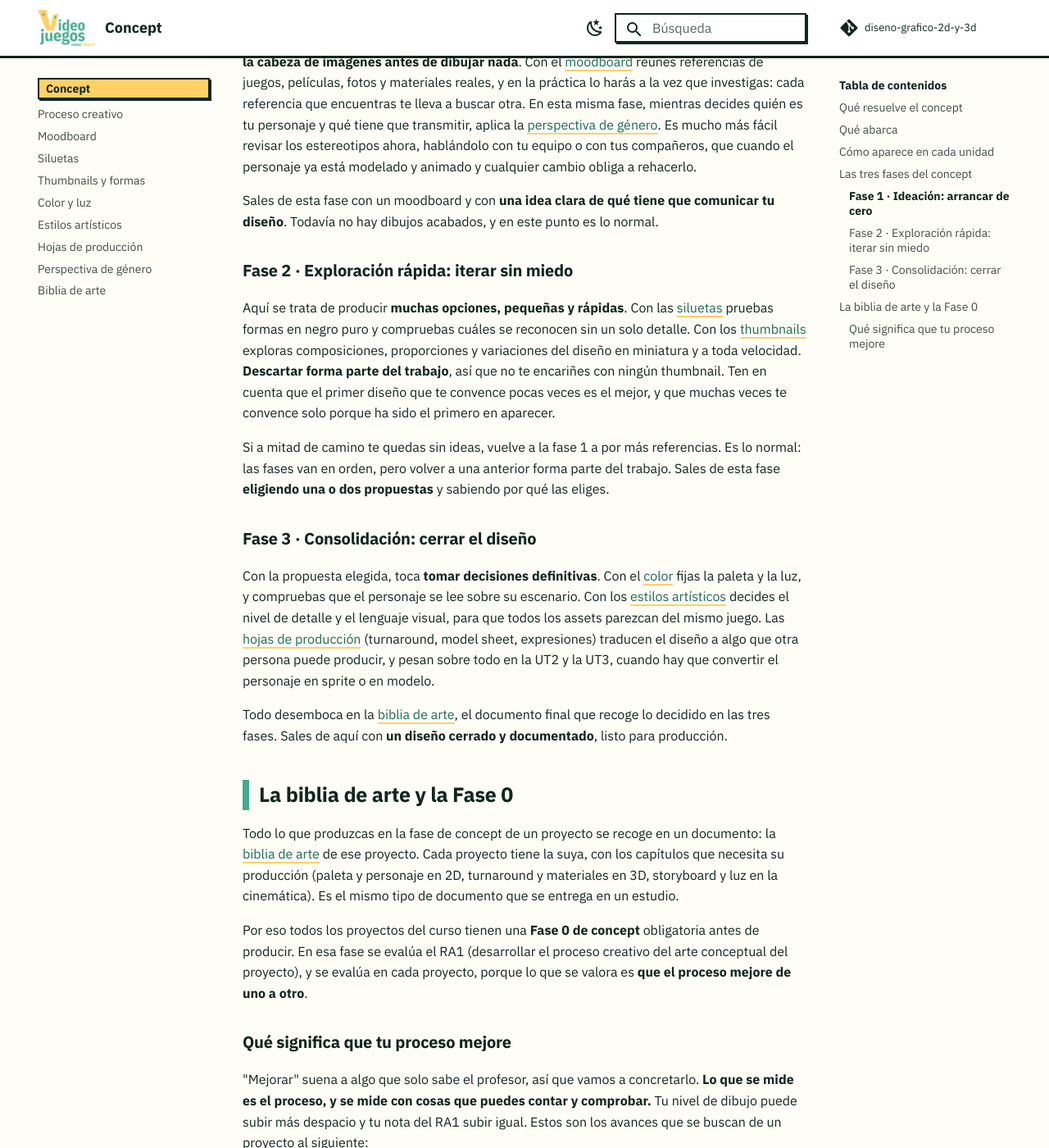
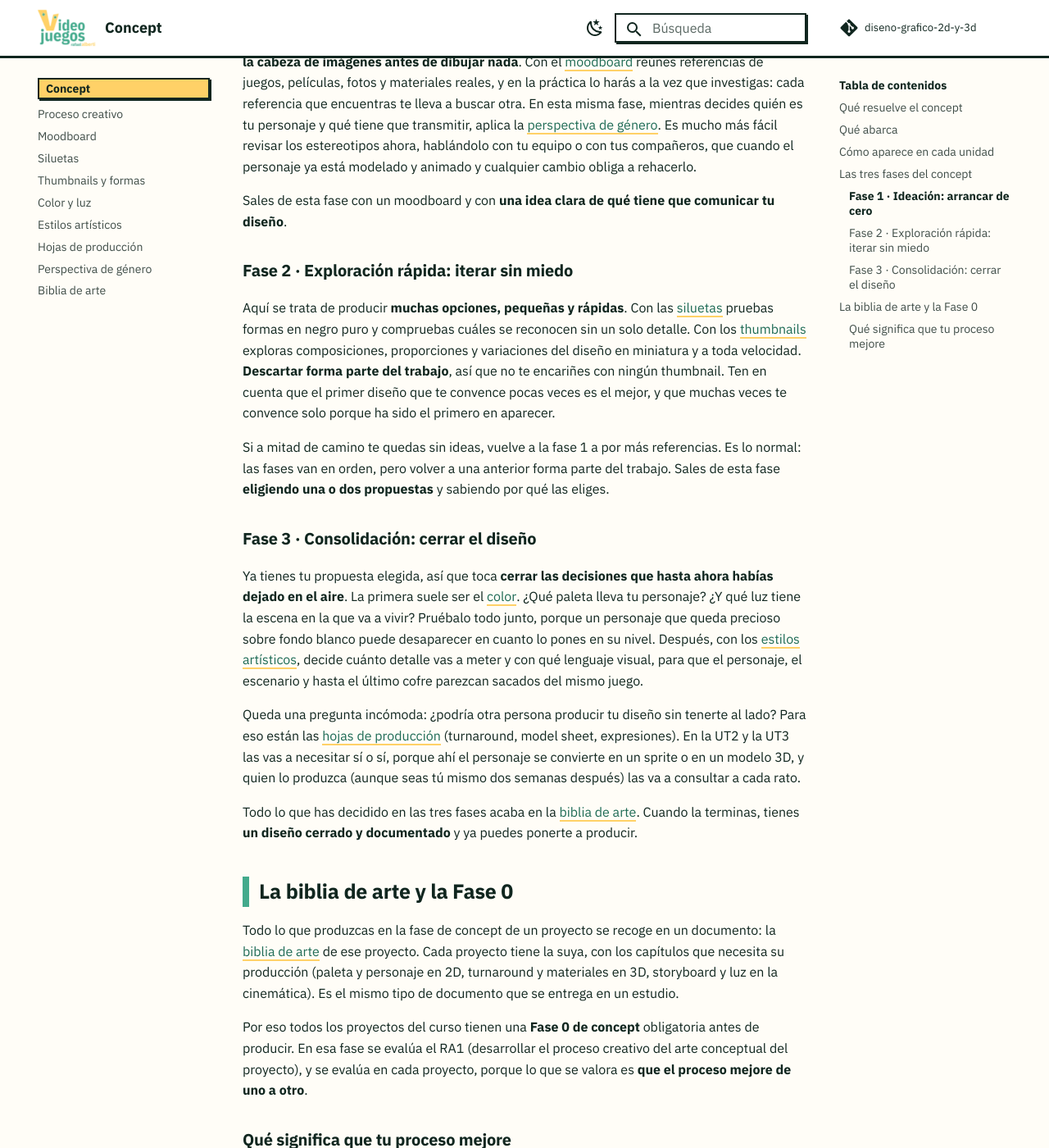
Before and after one commit to envasador/diseno-grafico-2d-y-3d, an MkDocs documentation site: the page built from docs/concept/index.md, in a window 1280 px wide and 1400 px high, scrolled down 2280 px. Shown: the whole window at 82% size. Built offline with MkDocs 1.6.1 and Material for MkDocs 9.7.7, drawn with Linux system fonts in a browser that asks for light colours; comment, search, counter and statistics services are not loaded.

Commit message:
Arte | 26-27

```diff
--- a/docs/concept/index.md
+++ b/docs/concept/index.md
@@ -33,7 +33,7 @@ Las herramientas de esta pestaña se usan en un orden concreto, porque **cada un
 
 Acabas de recibir el encargo y tienes una página en blanco delante. Es el momento de **llenarte la cabeza de imágenes antes de dibujar nada**. Con el [moodboard](moodboard.md) reúnes referencias de juegos, películas, fotos y materiales reales, y en la práctica lo harás a la vez que investigas: cada referencia que encuentras te lleva a buscar otra. En esta misma fase, mientras decides quién es tu personaje y qué tiene que transmitir, aplica la [perspectiva de género](perspectiva-de-genero.md). Es mucho más fácil revisar los estereotipos ahora, hablándolo con tu equipo o con tus compañeros, que cuando el personaje ya está modelado y animado y cualquier cambio obliga a rehacerlo.
 
-Sales de esta fase con un moodboard y con **una idea clara de qué tiene que comunicar tu diseño**. Todavía no hay dibujos acabados, y en este punto es lo normal.
+Sales de esta fase con un moodboard y con **una idea clara de qué tiene que comunicar tu diseño**.
 
 ### Fase 2 · Exploración rápida: iterar sin miedo
 
@@ -43,9 +43,11 @@ Si a mitad de camino te quedas sin ideas, vuelve a la fase 1 a por más referenc
 
 ### Fase 3 · Consolidación: cerrar el diseño
 
-Con la propuesta elegida, toca **tomar decisiones definitivas**. Con el [color](color.md) fijas la paleta y la luz, y compruebas que el personaje se lee sobre su escenario. Con los [estilos artísticos](estilos-artisticos.md) decides el nivel de detalle y el lenguaje visual, para que todos los assets parezcan del mismo juego. Las [hojas de producción](hojas-de-produccion.md) (turnaround, model sheet, expresiones) traducen el diseño a algo que otra persona puede producir, y pesan sobre todo en la UT2 y la UT3, cuando hay que convertir el personaje en sprite o en modelo.
+Ya tienes tu propuesta elegida, así que toca **cerrar las decisiones que hasta ahora habías dejado en el aire**. La primera suele ser el [color](color.md). ¿Qué paleta lleva tu personaje? ¿Y qué luz tiene la escena en la que va a vivir? Pruébalo todo junto, porque un personaje que queda precioso sobre fondo blanco puede desaparecer en cuanto lo pones en su nivel. Después, con los [estilos artísticos](estilos-artisticos.md), decide cuánto detalle vas a meter y con qué lenguaje visual, para que el personaje, el escenario y hasta el último cofre parezcan sacados del mismo juego.
 
-Todo desemboca en la [biblia de arte](biblia-de-arte.md), el documento final que recoge lo decidido en las tres fases. Sales de aquí con **un diseño cerrado y documentado**, listo para producción.
+Queda una pregunta incómoda: ¿podría otra persona producir tu diseño sin tenerte al lado? Para eso están las [hojas de producción](hojas-de-produccion.md) (turnaround, model sheet, expresiones). En la UT2 y la UT3 las vas a necesitar sí o sí, porque ahí el personaje se convierte en un sprite o en un modelo 3D, y quien lo produzca (aunque seas tú mismo dos semanas después) las va a consultar a cada rato.
+
+Todo lo que has decidido en las tres fases acaba en la [biblia de arte](biblia-de-arte.md). Cuando la terminas, tienes **un diseño cerrado y documentado** y ya puedes ponerte a producir.
 
 ## La biblia de arte y la Fase 0
 
```
